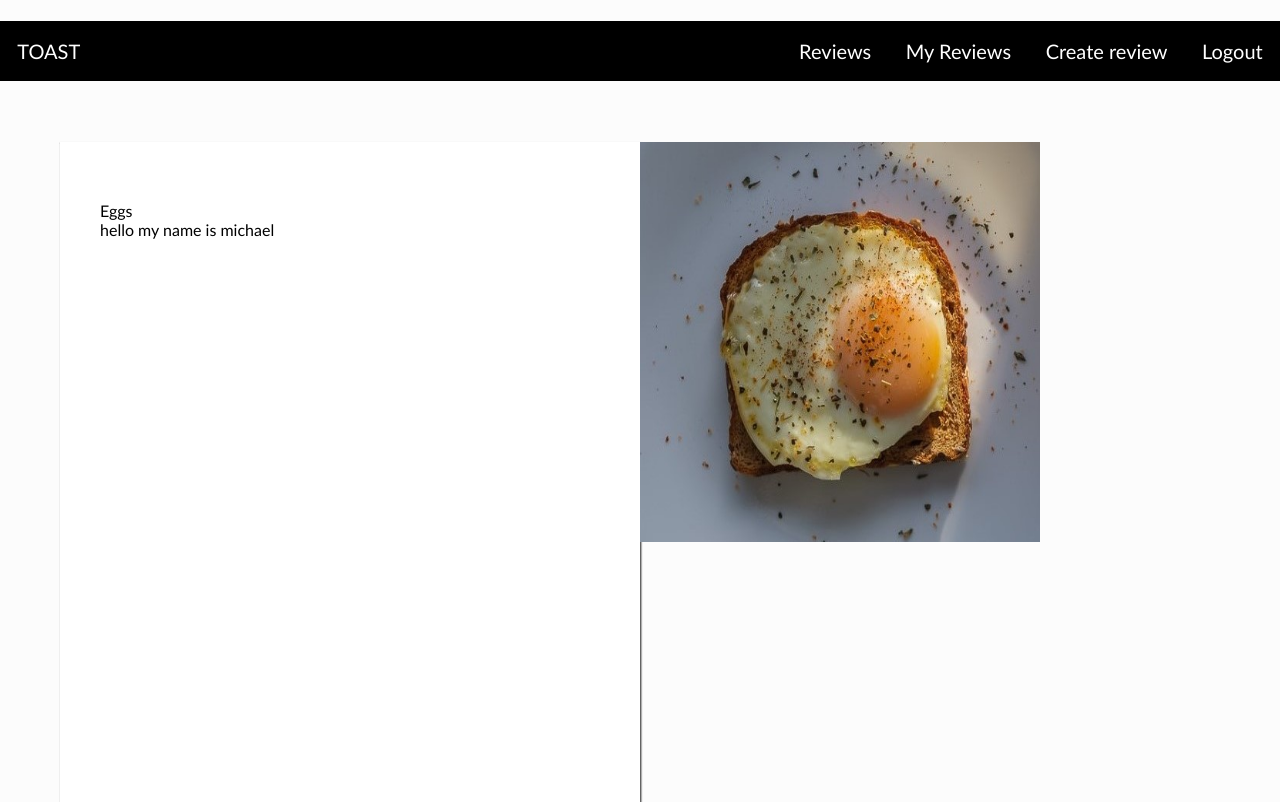
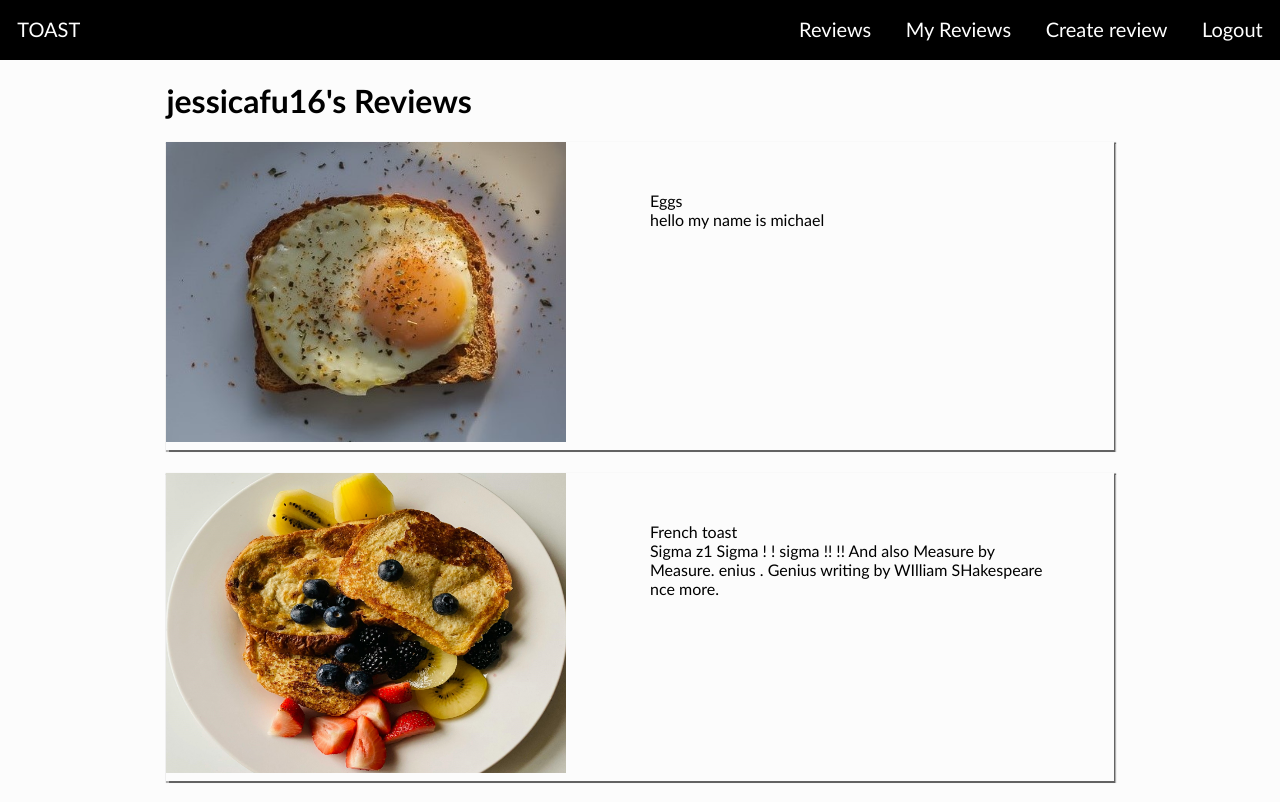
Before and after one commit to fujessica/Toast-website, a Flask app: page /my_reviews in a window 1280 px wide. Shown: the top 802 px of the page. Run offline with Flask 3, Linux system fonts and the light colour scheme; a user stored in the database is signed in; data comes from the database, SQL or seed files in the repository; both versions use the stored data as it was after the commit.

Commit message:
css about 80% complete + error catching fixes

```diff
--- a/routes.py
+++ b/routes.py
@@ -153,8 +153,6 @@ def delete_review():
             sql_queries(query, 2, (toast_id, user_id))
             return redirect(url_for('my_reviews'))
 
-
-
 @app.route('/update_reviews', methods=['GET', 'POST'])
 def update_reviews():
     if request.method == 'GET':
@@ -163,10 +161,13 @@ def update_reviews():
         toasts = sql_queries(query, 1, (username, ))
         return render_template('update_reviews.html', toasts=toasts)
     elif request.method == 'POST':
-        if len(request.form['review']) >= 800:
+        review = request.form['review']
+        if len(review) >= 800:
+            flash('review too long')
             return redirect(url_for('update_reviews'))
-        elif len(request.form['review']) == 0:
+        elif len(review) == 0:
             flash('message can not be blank')
+            return redirect (url_for('update_reviews'))
         else:
             username = session['username']
             toast_id = request.form['toast_id']
--- a/static/style.css
+++ b/static/style.css
@@ -10,41 +10,19 @@ body {
 }
 
 main{
-    height:auto;
-}
-
-
-/* allrevs */
-
-.headingtext {
-    position: absolute;
-    top: 25%;
-    left: 40%;
-    color:rgb(255, 255, 255);
-    font-size:40px;
-    font-family:'Arvo';
-    fill: black;
-    text-shadow: 0.5px 0.5px 1px black;
-}
-
-.website-description{
-    text-align:center;
-    font-size:14px;
-    opacity:75%;
-    color:#000000
+    height:max-content
 }
 
 footer{
     height:40px;
     padding-top:5px;
     background-color: #000000;
+    bottom:0;
     width:100%;
-    position: sticky;
     text-align:center;
     color:white;
     font-size:12px;
 }
-
 
 /*Navbar*/
 
@@ -79,69 +57,32 @@ nav{
     background-color:white;
 }
 
-/*Create reviews form*/
-
-textarea {
-    resize: none;
-    width: 1000px;
-    height: 100px;
-    font-family: Arial, Helvetica, sans-serif;
+.navdiv{
+    height:60px;
 }
 
-/* My Reviews */
 
-.myRevGridContainer {
-    padding:60px;
-    display:grid;
-    grid-template-columns: 1fr 1fr;
+/* allreviews */
 
+.headingtext {
+    position: absolute;
+    top: 25%;
+    left: 40%;
+    color:rgb(255, 255, 255);
+    font-size:40px;
+    font-family:'Arvo';
+    fill: black;
+    text-shadow: 0.5px 0.5px 1px black;
 }
 
-.myRevGridItem {
-    background-color:rgb(255, 255, 255);
-    box-shadow: 1px 0.5px 1px 1px rgb(99, 99, 99);
-    margin:0px;
-    padding:40px;
-    height:81vh;
-
+.website-description{
+    text-align:center;
+    font-size:14px;
+    opacity:75%;
+    color:#000000
 }
 
-.allrevtext{
-    display:grid;
-    grid-template-columns: 1fr 1fr;
-    margin:50vh;
-    margin-bottom:auto;
-}
 
-/* .my_reviews_buttons{
-    padding-left:10px;
-    color:transparent;
-}
-
-.myRevGridItem:hover .my_reviews_buttons{
-    color: black;
-    border-radius: 5px;
-    padding: 5px;
-    text-decoration: none;
-    margin-right:20px;
-    background-color: white;
-}  */
-
-/* delete review */
-
-/* .review_delete{
-    z-index:0;
-    background-color:antiquewhite;
-    margin:20px;
-    position: relative;
-    top: auto;
-    left:auto;
-    right:auto;
-    width:auto;
-    padding:35px;
-} */
-
-/* allreviews */
 
 .allRevGridContainer {
     z-index:0;
@@ -171,8 +117,65 @@ textarea {
     margin-right:auto;
 }
 
+/* My Reviews */
 
+.myRevGridContainer{
+    margin-left:13%;
+    margin-right:13%;
+    margin-bottom:5%;
+    display:grid;
+    height:min-content;
+    min-height:78vh;
+}
 
+.myRevGridItem {
+    box-shadow: 1px 0.5px 1px 1px rgb(99, 99, 99);
+    display:grid;
+    grid-template-columns: 1fr 1fr;
+    height:fit-content;
+    padding-bottom:0.5%;
+    margin-bottom: 2.5%;
+}
+
+.myrevtext{
+    padding:30px;
+    padding-left:10px;
+    inline-size:400px;
+    width:400px;
+}
+
+.myrevphoto{
+    width:100px;
+    align-items:center;
+    justify-content: center;
+}
+
+.myrevbuttons{
+    color:transparent;
+}
+
+ .myRevGridItem:hover .myrevbuttons{
+    color:white;
+    text-decoration:none;
+    background-color:#1c1f2a;
+    padding:5px;
+    border:transparent;
+}
+
+.norevgridcontainer{
+    margin-left:13%;
+    margin-right:13%;
+    margin-bottom:5%;
+    height:min-content;
+    height:74vh;
+}
+
+.norevtext{
+    text-align: center;
+    margin-top:35%;
+}
+
+/* login signup */
 
 .testgridcontainter{
     background-image:url("/static/images/backgroundhope.jpg");
--- a/templates/layout.html
+++ b/templates/layout.html
@@ -10,6 +10,7 @@
     <body>
 
     {% if session['username'] %}
+        <div class="navdiv">
         <nav>
             <a href="/" class="logo">TOAST</a>
             <a href="/logout" class="navoption">Logout</a>
@@ -17,20 +18,23 @@
             <a href="/my_reviews" class="navoption">My Reviews</a>
             <a href="/" class="navoption">Reviews</a>
         </nav>
+        </div>
     {% else %}
+        <div class="navdiv">
         <nav>
             <a href="/" class="logo">TOAST</a>
             <a href="/login" class="navoption">Login </a>
             <a href="/signup" class="navoption">Signup </a>
             <a href="/" class="navoption">Reviews</a>
         </nav>
+        </div>
     {% endif %}
         <main>
             {% block main %}
             {% endblock %}
         </main>
 
-        <footer>
+        <footer class="footerdiv">
             <p>&copy;Jessica Fu, 2024</p>
         </footer>
     </body>
--- a/templates/login.html
+++ b/templates/login.html
@@ -11,9 +11,11 @@ Want to log out?
         <h1>Login</h1>
         <form action="/login" method="post">
             Username
+            <br>
             <input type="username" name="username">
             <br><br>
             Password
+            <br>
             <input type="password" name="password" width="20px">
             <br><br>
             <input type="submit" value="Login" class="signupbutton">
--- a/templates/my_reviews.html
+++ b/templates/my_reviews.html
@@ -1,5 +1,15 @@
 {% extends 'layout.html' %}
     {% block main -%}
+       {% if reviews == [] %}
+            <div class="norevgridcontainer">
+            <h1>{{ username }}'s Reviews</h1>
+            <div class="myRevGridItem">
+            <div class="norevtext">You have no reviews :C</div>
+            <img  height="400px" width="400px" alt="toastwitheyes" src="/static/images/A_piece_of_toast_with_eyes.jpg">
+            </div>
+        </div>
+       {% else %}
+       <div class="myRevGridContainer">
         <h1>{{ username }}'s Reviews</h1>
         {% with messages = get_flashed_messages() %}
         {% if messages %}
@@ -8,22 +18,20 @@
            {% endfor %}
         {% endif %}
        {% endwith %}
-       {% if reviews == [] %}
-            You have no reviews :C <br>
-            <img  height="400px" width="400px" alt="toastwitheyes" src="/static/images/A_piece_of_toast_with_eyes.jpg">
-       {% else %}
-       <div class="myRevGridContainer">
              {% for review in reviews %}
              <div class="myRevGridItem">
-            <div class="myrevtext"></div>
-                <br>
-                {{ review[0] }}
-                <br>
-                {{ review[1] }}
-            </div>
-            <div class="myrevphoto">
-                <img height="400px" width="400px" alt="toastphoto" src="{{review[3]}}">
-            </div>
+                <div class="myrevphoto">
+                    <img height="300px" width="400px" alt="toastphoto" src="{{review[3]}}">
+                </div>
+                <div class="myrevtext">
+                    <br>
+                    {{ review[0] }}
+                    <br>
+                    {{ review[1] }}
+                    <br><br>
+                    <a class="myrevbuttons" href="/update_reviews">Update</a>
+                    <a class="myrevbuttons" href="/delete_reviews">Delete</a>
+                </div>
             </div>
             {% endfor %}
         </div>
--- a/templates/reviews.html
+++ b/templates/reviews.html
@@ -1,8 +1,11 @@
 {% extends 'layout.html' %}
 {% block main -%}
 <img class="headingimage" width="100%" height="400px" src="/static/images/please.jpeg" alt="toastheader">
+<div class="headingtext" >Read Toast Reviews</div>
 <p class="website-description">This is a website for toast lovers that want to try new spreads or give their take on certain combinations of toast toppings.</p>
-<div class="headingtext" >Read Toast Reviews</div>
+<div class="links">
+    <a href="">help</a>
+</div>
 <div class="allRevGridContainer">
     {% for review in reviews %}
     {% if loop.previtem is undefined or loop.previtem is defined and review[0] != loop.previtem[0] %}
--- a/templates/signup.html
+++ b/templates/signup.html
@@ -11,9 +11,11 @@ Want to log out?
     <h1>Signup</h1>
     <form action="/signup" method="post">
         Username
+        <br>
         <input type="username" name="username">
         <br><br>
         Password
+        <br>
         <input type="password" name="password" width="20px">
         <br><br>
         <input type="submit" value="Sign up" class="signupbutton">
```
Also changed, not shown: other parts of static/style.css (+37 -6 lines), templates/create_reviews.html (+8 -6 lines), templates/delete_reviews.html (+4 -3 lines), templates/update_reviews.html (+14 -4 lines), static/images/createreview.png (renamed from static/images/loginhome.png), toast.db.
